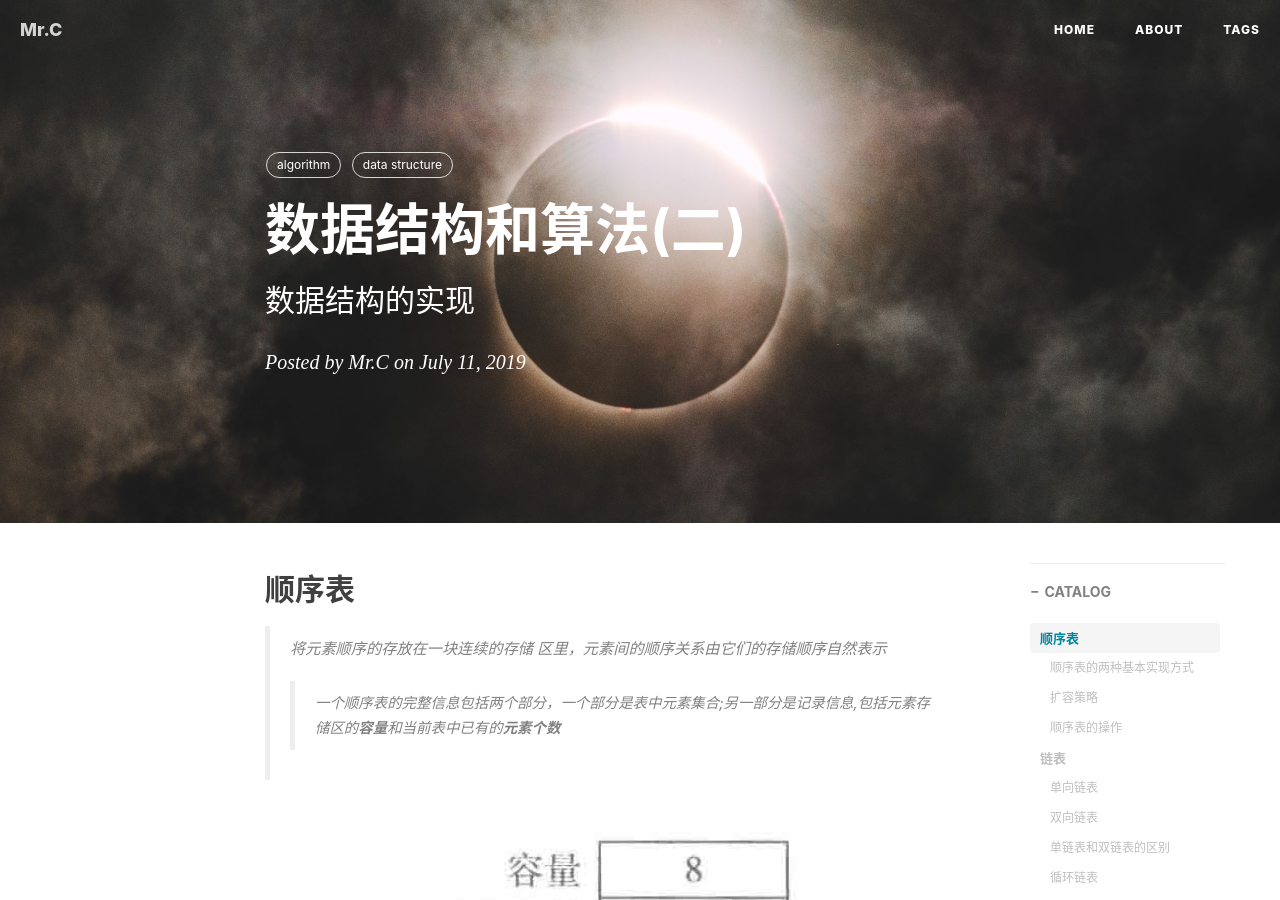
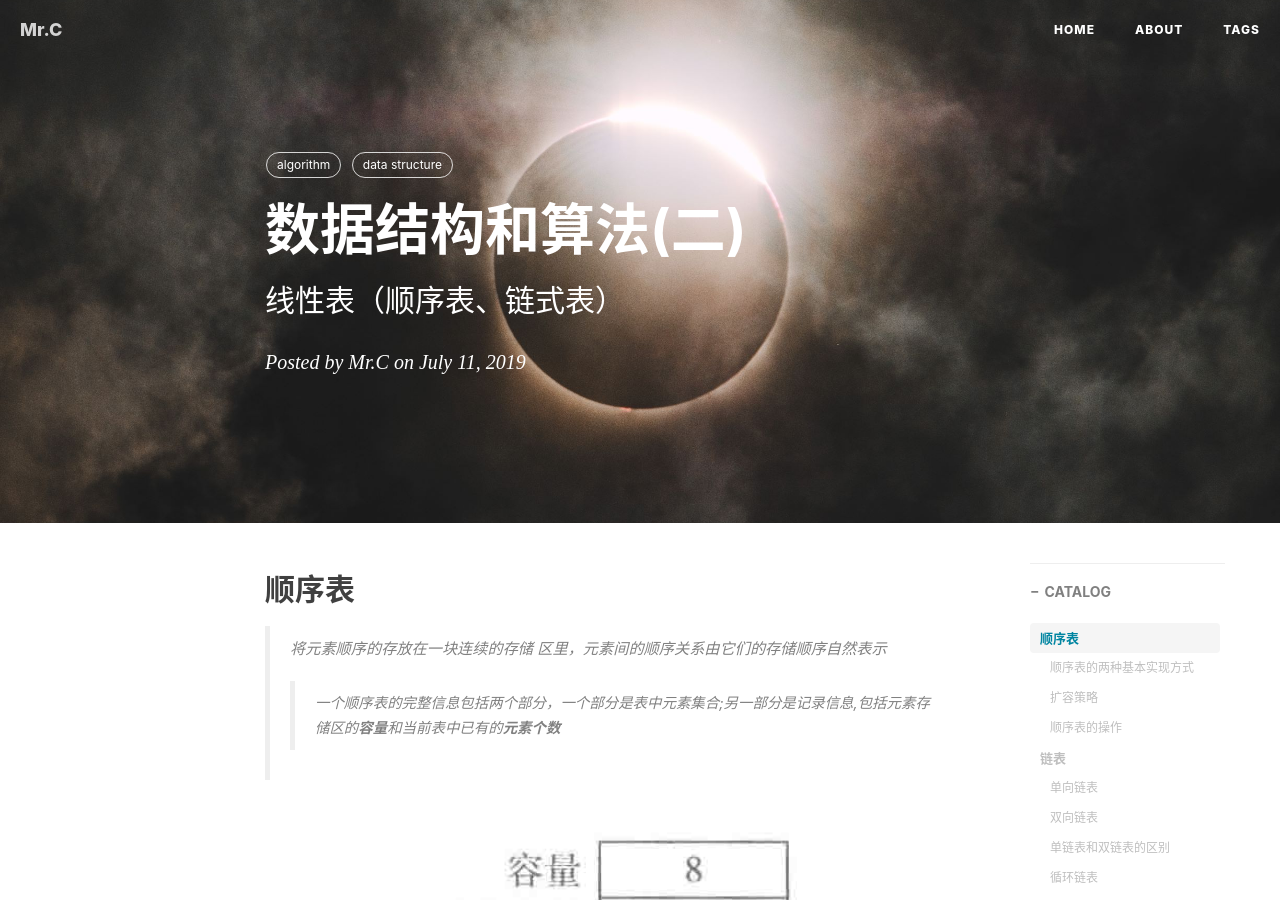
Before and after one commit to Liao-JianHao/c-blogs.github.io, a Jekyll site: the page built from _posts/2019-07-11-数据结构和算法(二).md, in a window 1280 px wide and 900 px high. Built offline with Jekyll 4.4.1, drawn with Linux system fonts in a browser that asks for light colours; nearby versions of some CDN libraries; comment, search, counter and statistics services are not loaded.

Commit message:
update blog

```diff
--- a/_posts/2019-07-11-数据结构和算法(二).md
+++ b/_posts/2019-07-11-数据结构和算法(二).md
@@ -1,7 +1,7 @@
 ---
 layout:     post
 title:      数据结构和算法(二)
-subtitle:   数据结构的实现
+subtitle:   线性表（顺序表、链式表）
 date:       2019-07-11
 author:     Mr.C
 header-img: img/algorithm1.jpg
```
Also changed, not shown: _posts/2019-07-12-数据结构和算法(三).md (+1 -1 lines).
